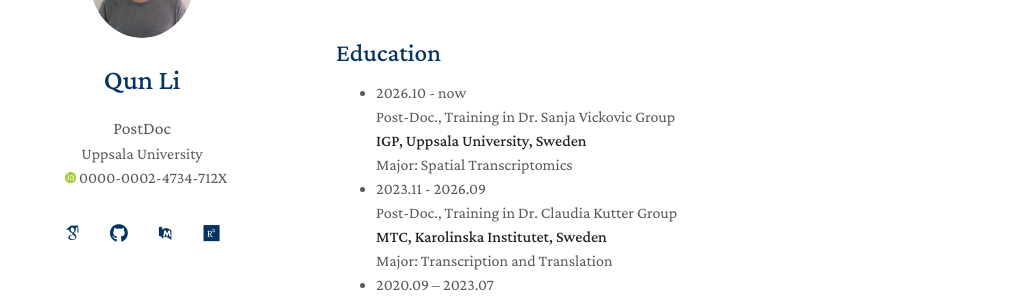
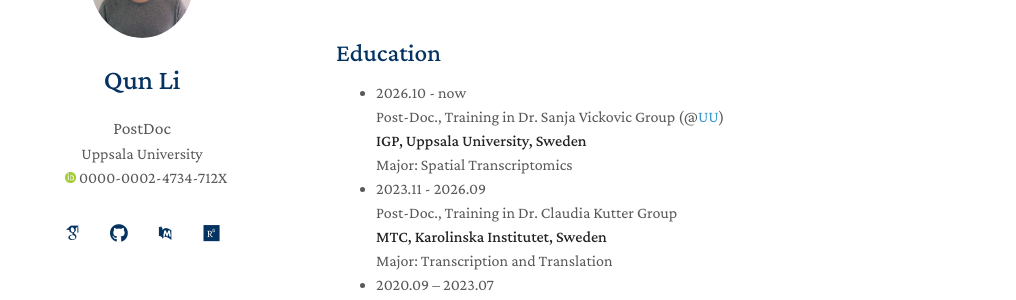
Before and after one commit to liqunbio/liqunbio.github.io, a Jekyll site: the page built from index.md, in a window 1280 px wide and 900 px high. Shown: the part 162-462 px from the top of the window, without its empty margins (134-1150 px from the left). Built offline with Jekyll 4.4.1, drawn with Linux system fonts in a browser that asks for light colours; some web fonts are replaced; comment, search, counter and statistics services are not loaded; our own code applies the rules of GitHub Pages for plain Markdown files.

```diff
--- a/index.md
+++ b/index.md
@@ -9,7 +9,7 @@ Qun's overall interest is to understand genetic and epigenetic mechanisms relate
 
 ## Education
 - 2026.10 - now <br>
-Post-Doc., Training in Dr. Sanja Vickovic Group <br>
+Post-Doc., Training in Dr. Sanja Vickovic Group (@[UU](https://www.uu.se/en/contact-and-organisation/organisation?query=X39%3A164)) <br>
 **IGP, Uppsala University, Sweden** <br>
 Major: Spatial Transcriptomics
 - 2023.11 - 2026.09 <br>
```
